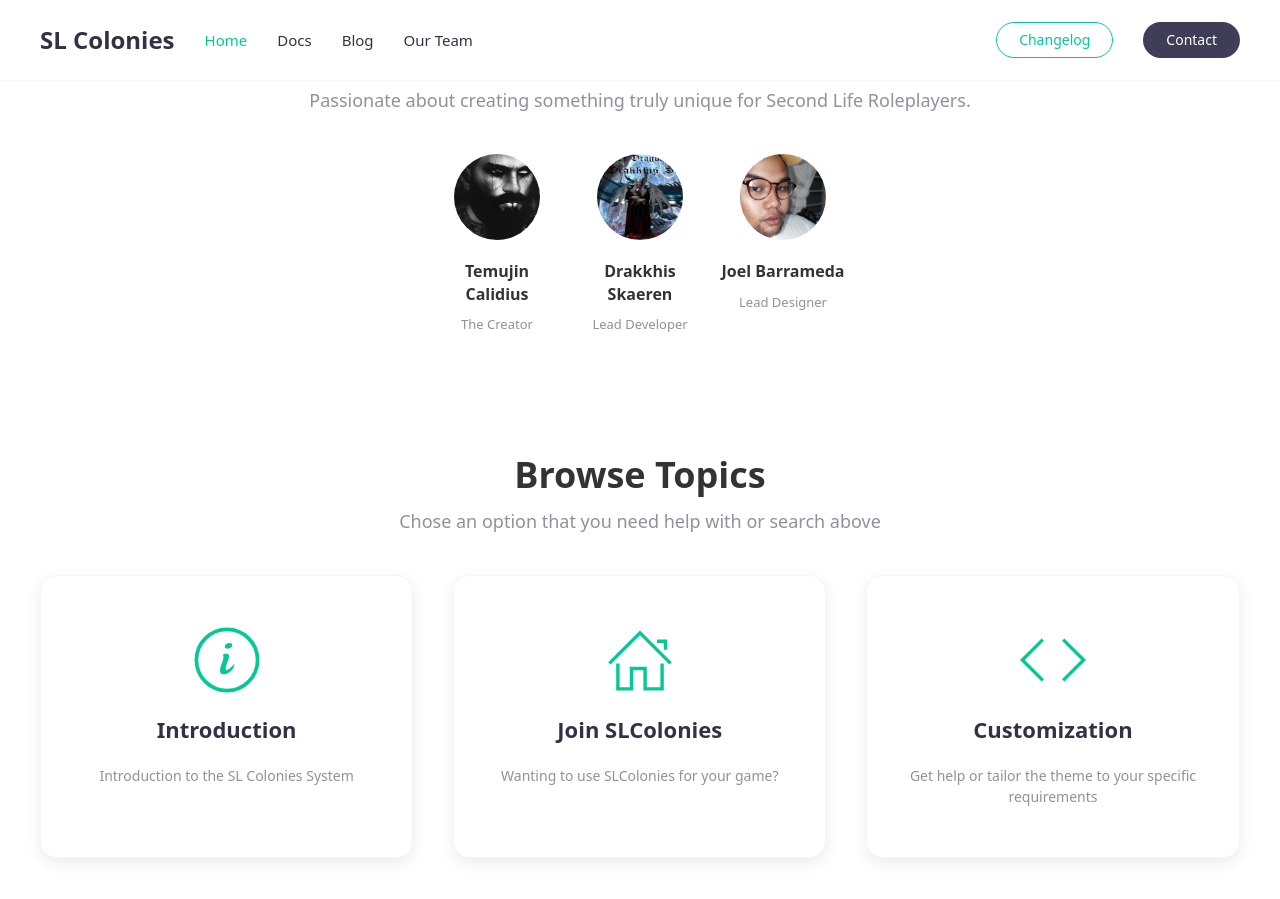
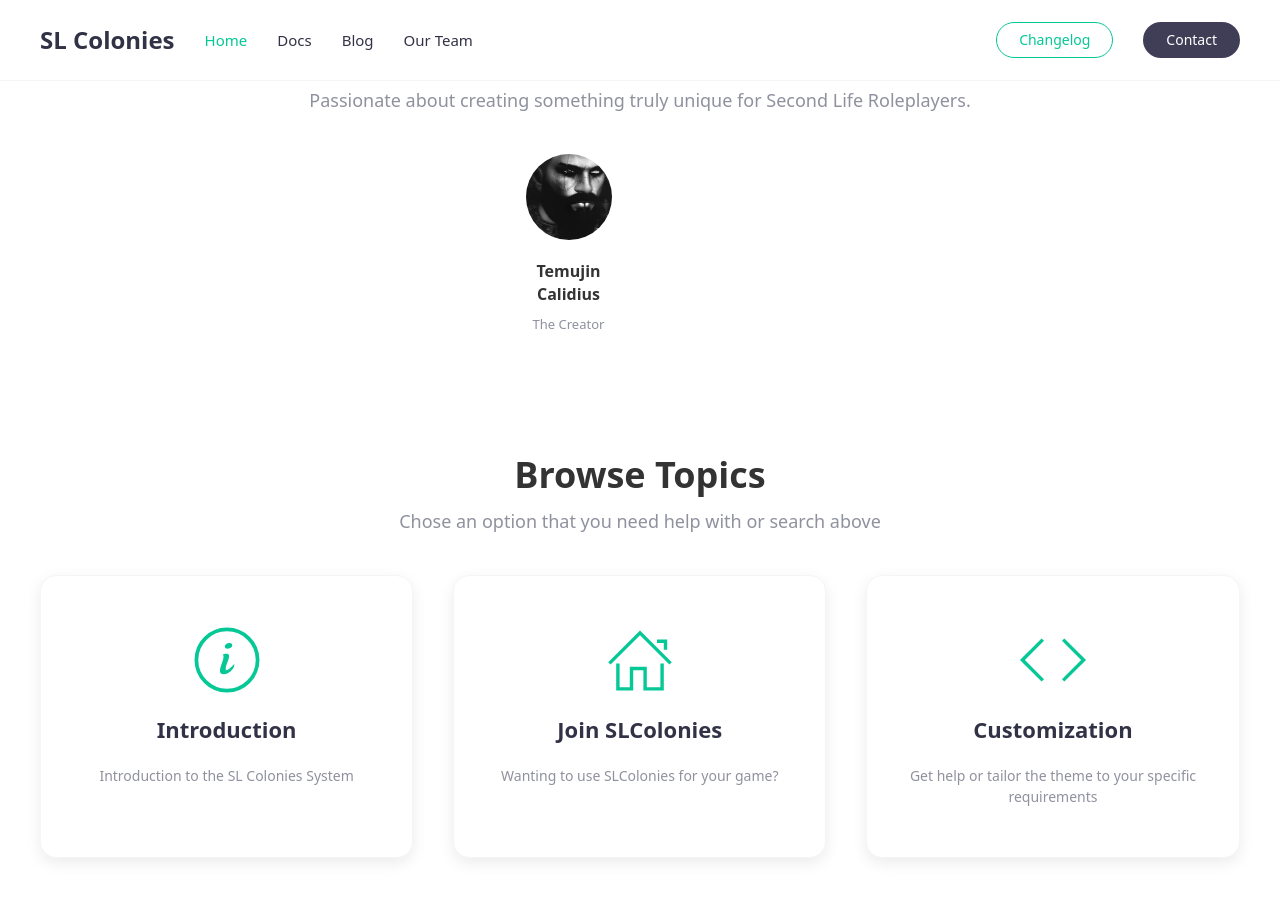
Before and after one commit to SLColonies/Public, a Jekyll site: the page built from index.md, in a window 1280 px wide and 900 px high, scrolled down 620 px. Built offline with Jekyll 4.4.1, drawn with Linux system fonts in a browser that asks for light colours.

Commit message:
Add files via upload

```diff
--- a/index.md
+++ b/index.md
@@ -7,7 +7,7 @@
     image: clearlogo.png
     search: true
 ---
-{% include team.html authors="temujin, drakkhis, joel" title="Our Team" subtitle="Passionate about creating something truly unique for Second Life Roleplayers." %}
+{% include team.html authors="temujin, drakkhi" title="Our Team" subtitle="Passionate about creating something truly unique for Second Life Roleplayers." %}
 
 {% include boxes.html columns="3" title="Browse Topics" subtitle="Chose an option that you need help with or search above" %}
 
```
